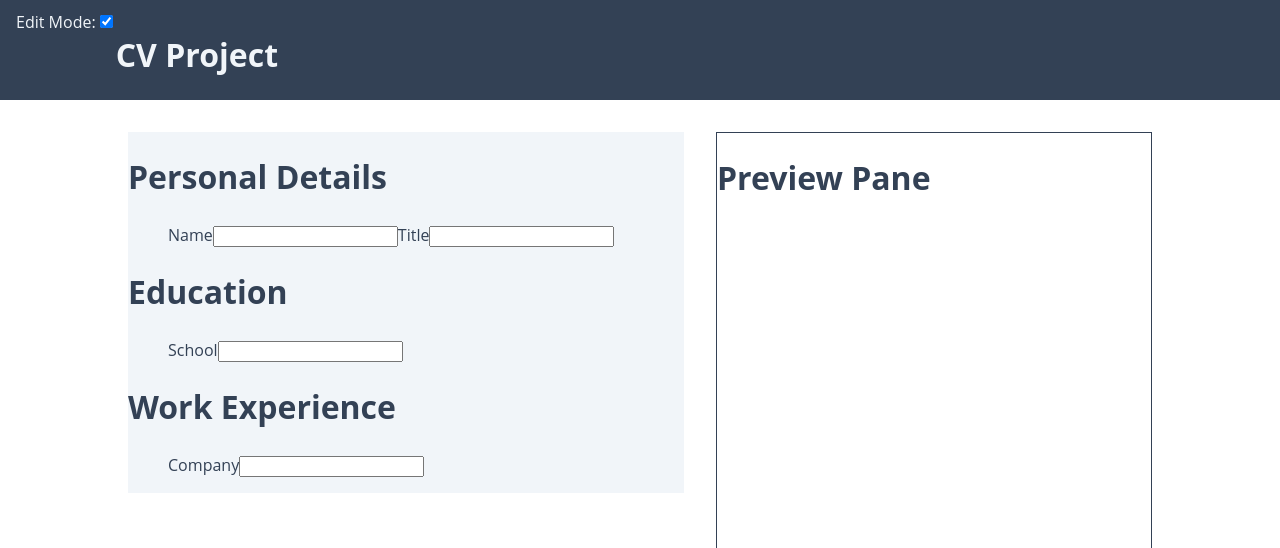
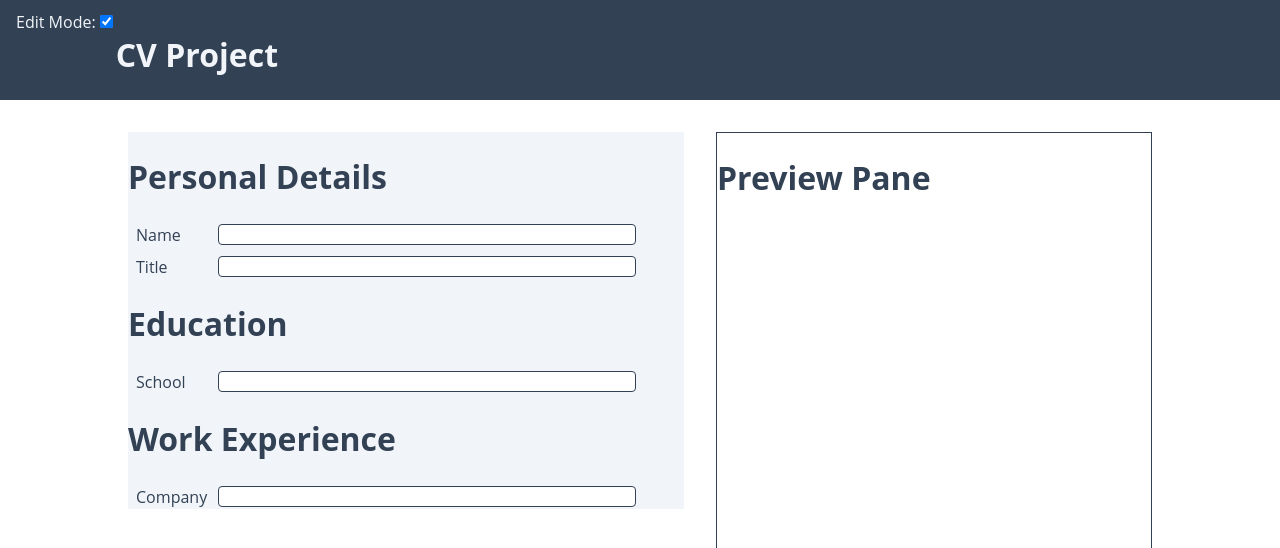
Before and after one commit to oaktec/odin-cv-project, a React (Create React App) app: page / in a window 1280 px wide. Shown: the top 548 px of the page. Built offline with nearby package versions, Linux system fonts and the light colour scheme.

Commit message:
Style Inputs

```diff
--- a/src/styles/style.css
+++ b/src/styles/style.css
@@ -38,6 +38,28 @@ body {
   height: 100%;
   color: #334155;
 }
+.category-list {
+  list-style: none;
+  padding: 0;
+  margin: 0;
+  display: flex;
+  flex-direction: column;
+  gap: 8px;
+}
+.category-list label {
+  padding: 0 8px;
+  display: flex;
+  align-items: center;
+  gap: 8px;
+  width: 90%;
+}
+.category-list input {
+  padding: 2px 8px;
+  border: 1px solid #334155;
+  border-radius: 4px;
+  width: 80%;
+  margin-left: auto;
+}
 
 .preview-pane {
   border: 1px solid #334155;
```
